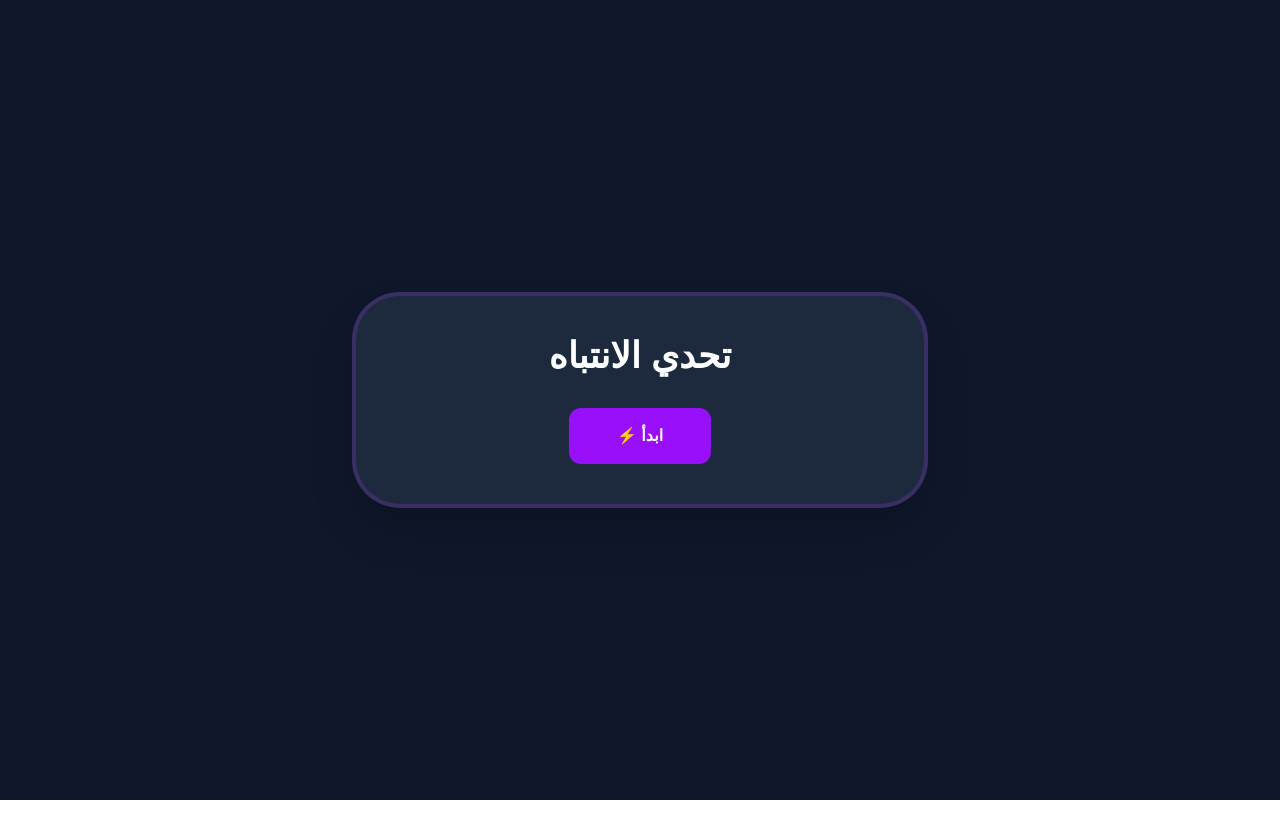
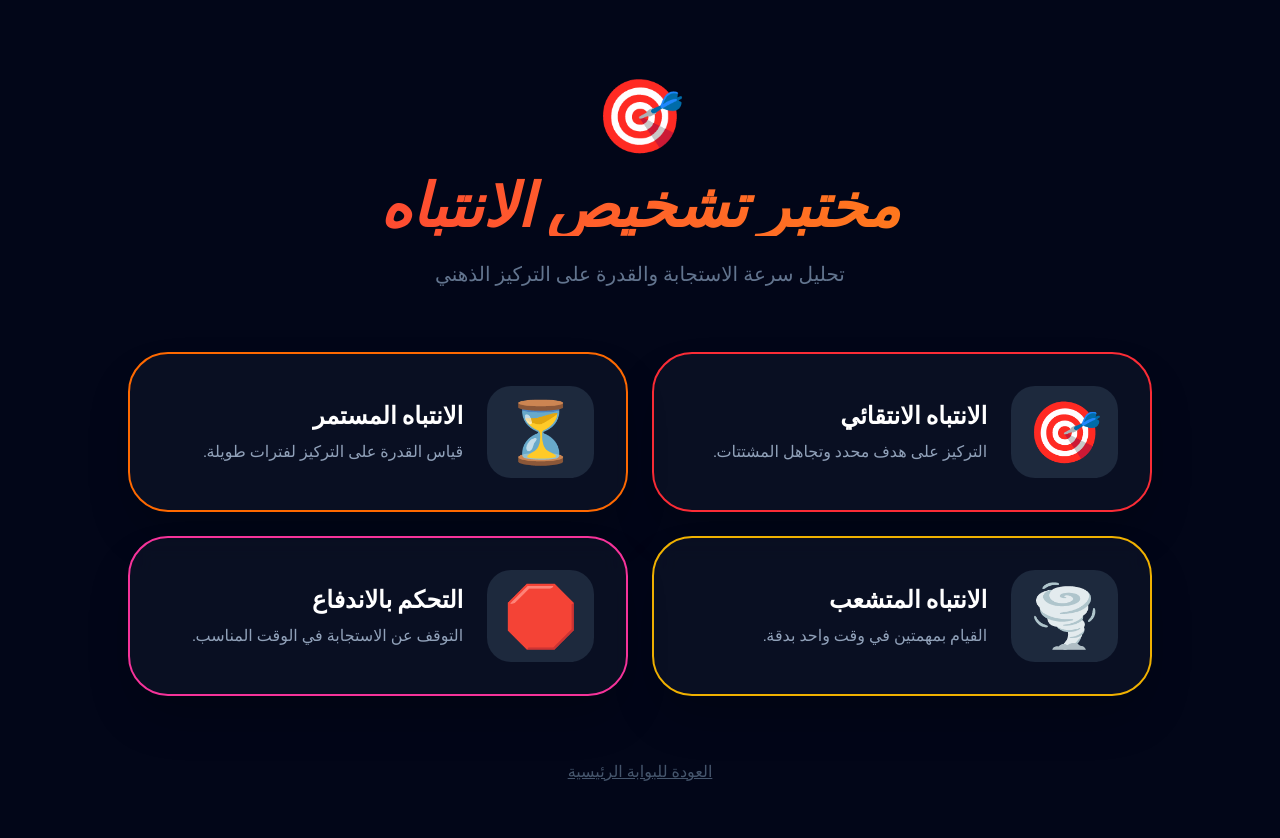
Before and after one commit to vivaex/basira-global, a Next.js app: page /diagnose/attention-test in a window 1280 px wide. Shown: the top 838 px of the page. Before the commit the page ends 800 px from the top, so only its background shows below. Built offline with nearby package versions, Linux system fonts and the light colour scheme.

Commit message:
added Attention Lab and Selective (Go/No-Go) test

```diff
--- a/app/diagnose/attention-test/page.tsx
+++ b/app/diagnose/attention-test/page.tsx
@@ -1,61 +1,44 @@
 'use client';
-import { useState, useEffect } from 'react';
 import Link from 'next/link';
 
-const TARGET = '🤖';
-const DISTRACTORS = ['💣', '📦', '🎈', '☁️', '🧱', '🚗'];
-
-export default function AttentionTest() {
-  const [gameState, setGameState] = useState<'start' | 'playing' | 'result'>('start');
-  const [currentEmoji, setCurrentEmoji] = useState('');
-  const [score, setScore] = useState(0);
-  const [timeLeft, setTimeLeft] = useState(25);
-
-  const nextEmoji = () => {
-    const isTarget = Math.random() > 0.65;
-    setCurrentEmoji(isTarget ? TARGET : DISTRACTORS[Math.floor(Math.random() * DISTRACTORS.length)]);
-  };
-
-  const handlePress = () => {
-    if (gameState !== 'playing') return;
-    if (currentEmoji === TARGET) setScore(s => s + 10);
-    else setScore(s => Math.max(0, s - 5));
-    nextEmoji();
-  };
-
-  useEffect(() => {
-    if (gameState === 'playing' && timeLeft > 0) {
-      const t = setInterval(() => setTimeLeft(prev => prev - 1), 1000);
-      const e = setInterval(nextEmoji, 1000);
-      return () => { clearInterval(t); clearInterval(e); };
-    } else if (timeLeft === 0 && gameState === 'playing') {
-      localStorage.setItem('attentionScore', score.toString());
-      localStorage.setItem('attentionDone', 'true');
-      setGameState('result');
-    }
-  }, [gameState, timeLeft]);
+export default function AttentionMenu() {
+  const tests = [
+    { id: 'selective', title: 'الانتباه الانتقائي', icon: '🎯', color: 'border-red-500', desc: 'التركيز على هدف محدد وتجاهل المشتتات.' },
+    { id: 'sustained', title: 'الانتباه المستمر', icon: '⏳', color: 'border-orange-500', desc: 'قياس القدرة على التركيز لفترات طويلة.' },
+    { id: 'divided', title: 'الانتباه المتشعب', icon: '🌪️', color: 'border-yellow-500', desc: 'القيام بمهمتين في وقت واحد بدقة.' },
+    { id: 'impulsivity', title: 'التحكم بالاندفاع', icon: '🛑', color: 'border-pink-500', desc: 'التوقف عن الاستجابة في الوقت المناسب.' },
+  ];
 
   return (
-    <main className="min-h-screen bg-slate-900 text-white flex flex-col items-center justify-center p-6 text-center" dir="rtl">
-      <div className="bg-slate-800 p-10 rounded-[3rem] border-4 border-purple-500/20 shadow-2xl max-w-xl w-full">
-        {gameState === 'playing' ? (
-          <div>
-            <div className="flex justify-between mb-8 text-2xl font-bold">
-              <span className="text-yellow-400">{timeLeft}ث</span>
-              <span className="text-green-400">سكور: {score}</span>
-            </div>
-            <button onClick={handlePress} className="text-[10rem] active:scale-75 transition-transform">{currentEmoji}</button>
-          </div>
-        ) : (
-          <div>
-            <h2 className="text-4xl font-bold mb-8">{gameState === 'start' ? 'تحدي الانتباه' : 'انتهى الوقت!'}</h2>
-            {gameState === 'start' ? (
-               <button onClick={() => {setScore(0); setTimeLeft(25); setGameState('playing'); nextEmoji();}} className="bg-purple-600 px-12 py-4 rounded-xl font-bold">ابدأ ⚡</button>
-            ) : (
-               <Link href="/diagnose" className="bg-purple-600 px-10 py-4 rounded-xl font-bold">العودة للبوابة</Link>
-            )}
-          </div>
-        )}
+    <main className="min-h-screen bg-slate-950 text-white p-6 md:p-20 font-sans" dir="rtl">
+      <div className="max-w-5xl mx-auto">
+        <header className="text-center mb-16 animate-in fade-in">
+          <div className="text-7xl mb-6">🎯</div>
+          <h1 className="text-5xl md:text-6xl font-black bg-gradient-to-r from-red-500 to-orange-400 bg-clip-text text-transparent italic">
+            مختبر تشخيص الانتباه
+          </h1>
+          <p className="text-slate-500 mt-6 text-xl">تحليل سرعة الاستجابة والقدرة على التركيز الذهني</p>
+        </header>
+
+        <div className="grid md:grid-cols-2 gap-6">
+          {tests.map((test) => (
+            <Link key={test.id} href={`/diagnose/attention/${test.id}`}>
+              <div className={`bg-slate-900/60 backdrop-blur-md p-8 rounded-[2.5rem] border-2 ${test.color} hover:scale-[1.03] transition-all cursor-pointer shadow-2xl group`}>
+                <div className="flex items-center gap-6">
+                  <span className="text-6xl bg-slate-800 p-4 rounded-3xl group-hover:rotate-12 transition-transform">{test.icon}</span>
+                  <div className="text-right">
+                    <h2 className="text-2xl font-black text-white">{test.title}</h2>
+                    <p className="text-slate-400 mt-2 font-light">{test.desc}</p>
+                  </div>
+                </div>
+              </div>
+            </Link>
+          ))}
+        </div>
+
+        <div className="mt-16 text-center">
+          <Link href="/diagnose" className="text-slate-600 hover:text-white underline transition">العودة للبوابة الرئيسية</Link>
+        </div>
       </div>
     </main>
   );
--- /dev/null
+++ b/app/diagnose/attention-test/selective/page.tsx
@@ -0,0 +1,114 @@
+'use client';
+import { useState, useEffect } from 'react';
+import Link from 'next/link';
+
+export default function SelectiveAttention() {
+  const [gameState, setGameState] = useState<'start' | 'playing' | 'result'>('start');
+  const [score, setScore] = useState(0);
+  const [timeLeft, setTimeLeft] = useState(25);
+  const [currentRobot, setCurrentRobot] = useState({ type: 'target', emoji: '🤖' });
+  const [feedback, setFeedback] = useState('');
+
+  const robots = [
+    { type: 'target', emoji: '🤖', color: 'text-green-500' }, // الروبوت الصحيح
+    { type: 'distractor', emoji: '👾', color: 'text-red-500' } // الروبوت الفخ
+  ];
+
+  const spawnRobot = () => {
+    const isTarget = Math.random() > 0.4;
+    setCurrentRobot(isTarget ? robots[0] : robots[1]);
+    setFeedback('');
+  };
+
+  const handleAction = () => {
+    if (gameState !== 'playing') return;
+
+    if (currentRobot.type === 'target') {
+      setScore(s => s + 10);
+      setFeedback('✅ أحسنت!');
+    } else {
+      setScore(s => Math.max(0, s - 15));
+      setFeedback('❌ خطأ! هذا فخ');
+    }
+    spawnRobot();
+  };
+
+  useEffect(() => {
+    let timer: NodeJS.Timeout;
+    let spawnInterval: NodeJS.Timeout;
+
+    if (gameState === 'playing' && timeLeft > 0) {
+      timer = setInterval(() => setTimeLeft(t => t - 1), 1000);
+      spawnInterval = setInterval(spawnRobot, 1200); // تغيير الروبوت كل ثانية وشوي
+    } else if (timeLeft === 0 && gameState === 'playing') {
+      if (typeof window !== 'undefined') {
+        localStorage.setItem('attentionScore', score.toString());
+        localStorage.setItem('attentionDone', 'true');
+      }
+      setGameState('result');
+    }
+
+    return () => {
+      clearInterval(timer);
+      clearInterval(spawnInterval);
+    };
+  }, [gameState, timeLeft]);
+
+  return (
+    <main className="min-h-screen bg-slate-950 text-white flex flex-col items-center justify-center p-6 font-sans" dir="rtl">
+      <div className="bg-slate-900 p-8 md:p-12 rounded-[3.5rem] border-4 border-red-500/20 shadow-2xl max-w-2xl w-full text-center relative overflow-hidden">
+
+        {gameState === 'start' && (
+          <div className="animate-in zoom-in">
+            <div className="text-7xl mb-6">🎯</div>
+            <h1 className="text-4xl font-black mb-6 text-red-500">تحدي صائد الروبوتات</h1>
+            <div className="bg-slate-950 p-6 rounded-2xl border border-slate-800 text-right mb-10 space-y-4">
+                <p className="text-lg">🤖 اضغط على <span className="text-green-500 font-bold">الروبوت الأخضر</span> فوراً.</p>
+                <p className="text-lg">👾 <span className="text-red-500 font-bold">احذر!</span> لا تضغط على الفضائي الأحمر.</p>
+            </div>
+            <button onClick={() => setGameState('playing')} className="bg-red-600 hover:bg-red-500 px-16 py-5 rounded-2xl font-black text-2xl shadow-xl transition-all">
+                ابدأ الصيد! 🚀
+            </button>
+          </div>
+        )}
+
+        {gameState === 'playing' && (
+          <div className="animate-in fade-in">
+            <div className="flex justify-between mb-12">
+               <span className="text-yellow-400 font-mono text-2xl">⏳ {timeLeft}ث</span>
+               <span className="text-green-400 font-black text-2xl">النقاط: {score}</span>
+            </div>
+
+            <div className="h-64 flex flex-col items-center justify-center">
+                <button
+                    onClick={handleAction}
+                    className={`text-[10rem] transition-transform active:scale-90 ${currentRobot.color}`}
+                >
+                    {currentRobot.emoji}
+                </button>
+                <div className={`mt-4 font-bold text-xl h-8 ${feedback.includes('✅') ? 'text-green-400' : 'text-red-400'}`}>
+                    {feedback}
+                </div>
+            </div>
+
+            <p className="mt-12 text-slate-500 italic">بسرعة.. قبل أن يختفي!</p>
+          </div>
+        )}
+
+        {gameState === 'result' && (
+          <div className="animate-in zoom-in">
+            <div className="text-8xl mb-6">🏆</div>
+            <h2 className="text-5xl font-black text-red-500 mb-6 italic">صياد ماهر!</h2>
+            <div className="bg-slate-950 p-10 rounded-[2.5rem] mb-10 border border-red-500/20">
+               <p className="text-slate-500 mb-2 font-bold">سكور الانتباه والتحكم:</p>
+               <div className="text-8xl font-black text-white">{score}</div>
+            </div>
+            <Link href="/diagnose/attention" className="bg-slate-800 px-12 py-4 rounded-xl font-bold">
+                العودة لمختبر الانتباه
+            </Link>
+          </div>
+        )}
+      </div>
+    </main>
+  );
+}
```
